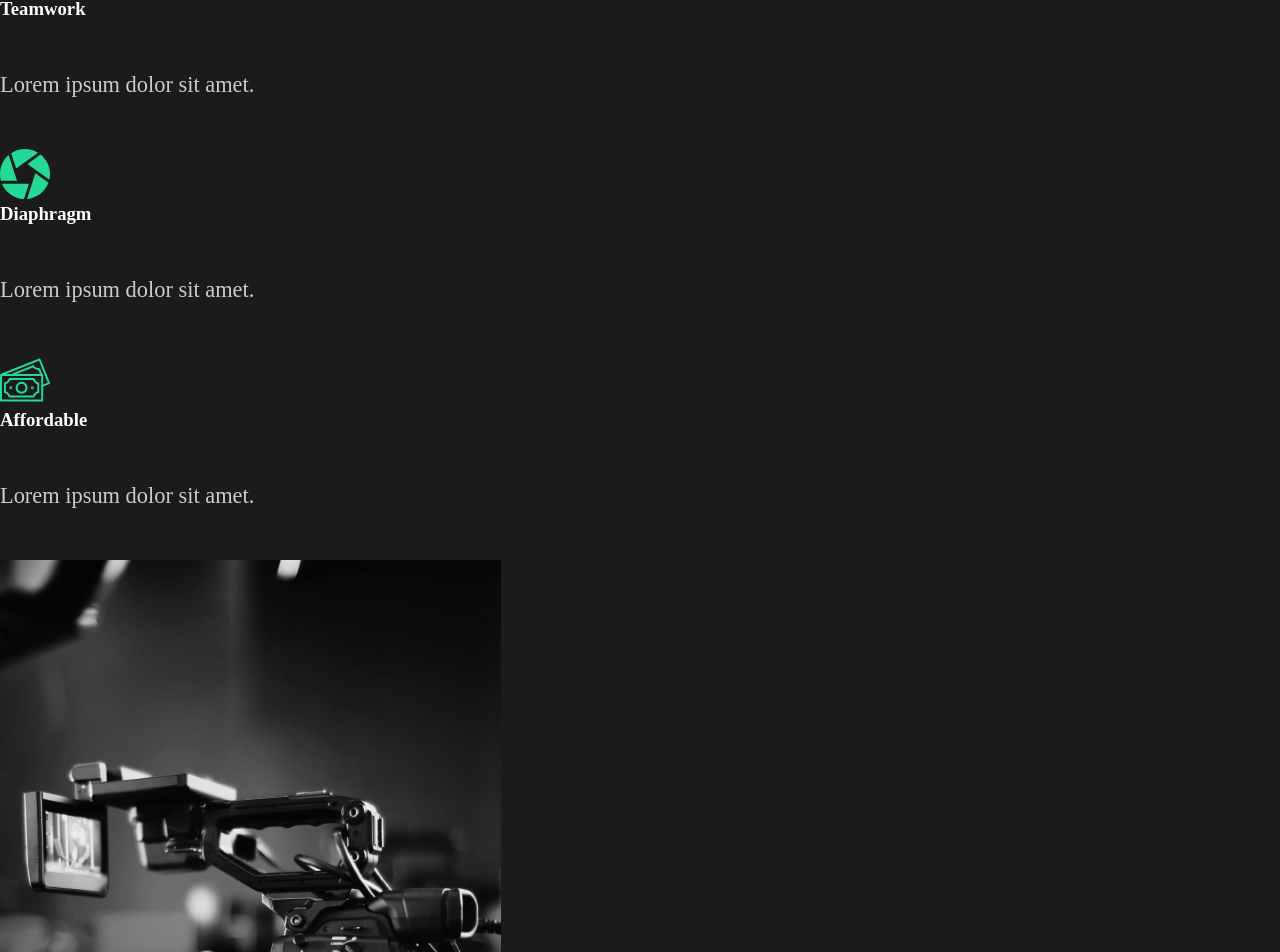
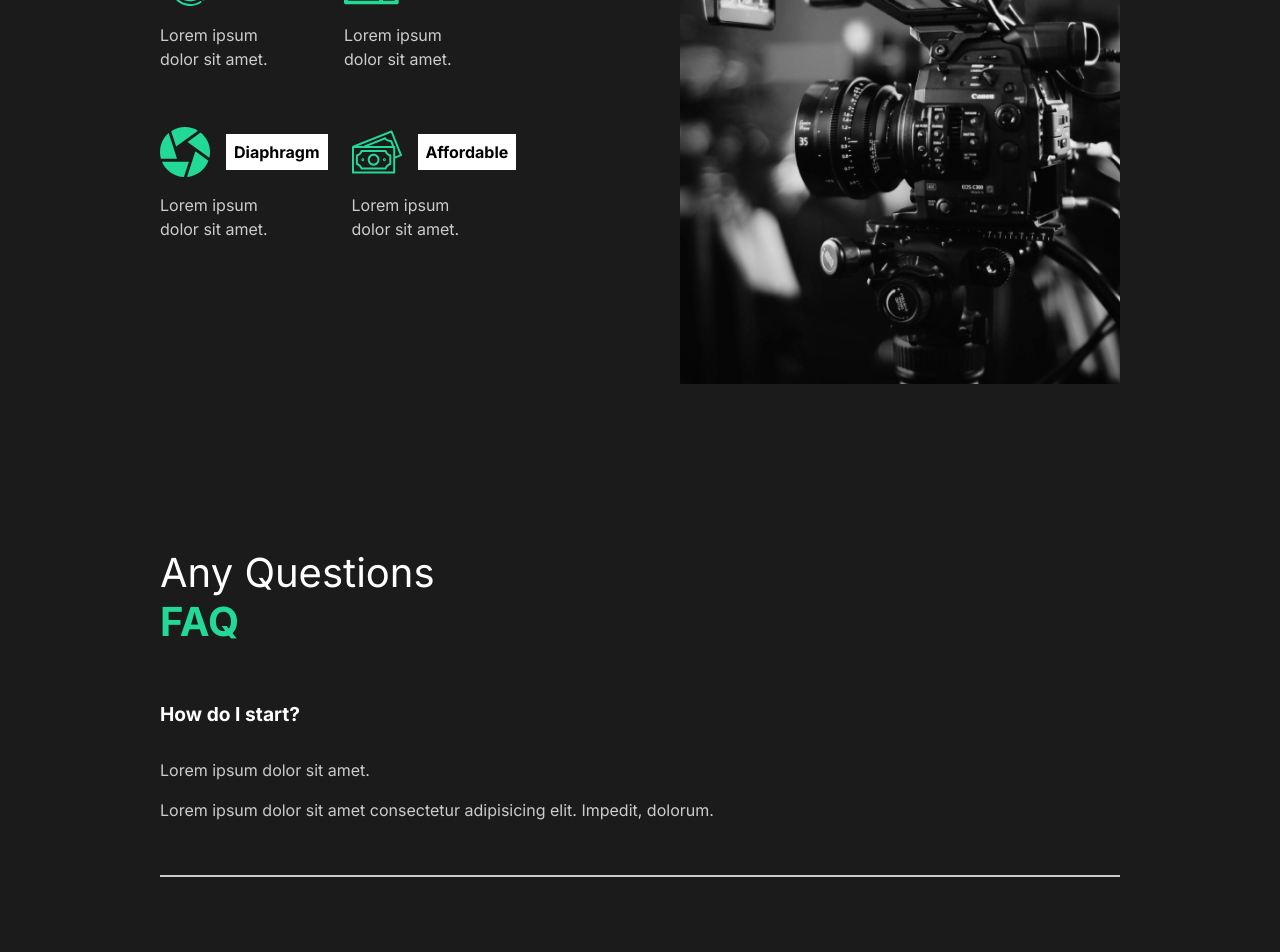
Before and after one commit to ifedayoagboola/capture-react-app, a React (Create React App) app: page / in a window 1280 px wide. Shown: the part 1140-2092 px from the top of the page. Built offline with nearby package versions, Linux system fonts and the light colour scheme.

Commit message:
6. Styling FAQ Section

```diff
--- a/public/index.html
+++ b/public/index.html
@@ -9,6 +9,8 @@
       name="description"
       content="Web site created using create-react-app"
     />
+    <link rel="preconnect" href="https://fonts.gstatic.com">
+<link href="https://fonts.googleapis.com/css2?family=Inter:wght@400;700&family=Lobster&display=swap" rel="stylesheet">
     <link rel="apple-touch-icon" href="%PUBLIC_URL%/logo192.png" />
     <!--
       manifest.json provides metadata used when your web app is installed on a
--- /dev/null
+++ b/src/Style.js
@@ -0,0 +1,29 @@
+import styled from "styled-components";
+
+export const StyledAbout = styled.div`
+  min-height: 90vh;
+  display: flex;
+  align-items: center;
+  justify-content: space-between;
+  padding: 5rem 10rem;
+  color: white;
+`;
+export const StyledDescription = styled.div`
+  flex: 1;
+  padding-right: 5rem;
+  h2 {
+    font-weight: lighter;
+  }
+`;
+export const StyledImage = styled.div`
+  flex: 1;
+  overflow: hidden;
+  img {
+    width: 100%;
+    height: 80vh;
+    object-fit: cover;
+  }
+`;
+export const StyledHide = styled.div`
+  overflow: hidden;
+`;
--- a/src/components/AboutSection.js
+++ b/src/components/AboutSection.js
@@ -3,6 +3,12 @@
 
 // styled
 import styled from "styled-components";
+import {
+  StyledAbout,
+  StyledDescription,
+  StyledHide,
+  StyledImage,
+} from "../Style";
 
 const AboutSection = () => {
   return (
@@ -34,31 +40,4 @@
   );
 };
 
-const StyledAbout = styled.div`
-  min-height: 90vh;
-  display: flex;
-  align-items: center;
-  justify-content: space-between;
-  padding: 5rem 10rem;
-  color: white;
-`;
-const StyledDescription = styled.div`
-  flex: 1;
-  padding-right: 5rem;
-  h2 {
-    font-weight: lighter;
-  }
-`;
-const StyledImage = styled.div`
-  flex: 1;
-  overflow: hidden;
-  img {
-    width: 100%;
-    height: 80vh;
-    object-fit: cover;
-  }
-`;
-const StyledHide = styled.div`
-  overflow: hidden;
-`;
 export default AboutSection;
--- a/src/components/FaqSection.js
+++ b/src/components/FaqSection.js
@@ -1,8 +1,10 @@
 import React from "react";
+import styled from "styled-components";
+import { StyledAbout } from "../Style";
 
 const FaqSection = () => {
   return (
-    <div className="faq">
+    <Faq>
       <h2>
         Any Questions <span>FAQ</span>
       </h2>
@@ -15,6 +17,7 @@
             dolorum.
           </p>
         </div>
+        <div className="faq-line"></div>
       </div>
       <div className="question">
         <h4>Daily Schedule</h4>
@@ -25,7 +28,9 @@
             dolorum.
           </p>
         </div>
+        <div className="faq-line"></div>
       </div>
+
       <div className="question">
         <h4>Different payment Methods</h4>
         <div className="answer">
@@ -35,6 +40,7 @@
             dolorum.
           </p>
         </div>
+        <div className="faq-line"></div>
       </div>
       <div className="question">
         <h4>What products do you offer</h4>
@@ -45,9 +51,37 @@
             dolorum.
           </p>
         </div>
+        <div className="faq-line"></div>
       </div>
-    </div>
+    </Faq>
   );
 };
 
+const Faq = styled(StyledAbout)`
+  display: block;
+  span {
+    display: block;
+  }
+  h2 {
+    padding-bottom: 1.5rem;
+    font-weight: lighter;
+  }
+  .faq-line {
+    background: #ccc;
+    height: 0.15rem;
+    margin: 1.3rem 0rem;
+    width: 100%;
+  }
+  .question {
+    padding: 2rem 0rem;
+    cursor: pointer;
+  }
+  .answer {
+    padding: 1.5rem 0rem;
+    p {
+      padding: 0.5rem 0rem;
+    }
+  }
+`;
+
 export default FaqSection;
--- a/src/components/GlobalStyle.js
+++ b/src/components/GlobalStyle.js
@@ -9,16 +9,19 @@
 }
 body{
     background: #1b1b1b;
+    font-family: 'Inter', sans-serif;
+
 }
 button{
     font-weight: bold;
-    font-size: 1.1rem;
+    font-size: 0.8rem;
     cursor: pointer;
-    padding: 1rem 2rem;
-    border: 3px solid #23d997;
+    padding: 0.8rem 1.5rem;
+    border: 2px solid #23d997;
     background: transparent;
     color:white;
     transition: all 0.5s ease;
+    font-family: 'Inter', sans-serif;
     &:hover{
         background-color: #23d997;
         color:white;
@@ -26,7 +29,7 @@
 }
 h2{
         font-weight:lighter;
-        font-size: 4rem;
+        font-size: 2.5rem;
     }
     h3{
         color: white;
@@ -34,6 +37,8 @@
     }
     h4{
         font-weight: bold;
+        font-size: 1.2rem;
+
     }
     a{
         font-size: 1.1.rem;
@@ -45,7 +50,7 @@
     p{
         padding: 3rem 0rem;
         color: #ccc;
-        font-size: 1.4rem;
+        font-size: 1rem;
         line-height: 150%;
 
     }
--- a/src/components/ServicesSection.js
+++ b/src/components/ServicesSection.js
@@ -5,49 +5,81 @@
 import teamwork from "../img/teamwork.svg";
 import home2 from "../img/home2.png";
 
+import styled from "styled-components";
+import { StyledAbout, StyledDescription, StyledImage } from "../Style";
+
 const ServicesSection = () => {
   return (
-    <div className="services">
-      <div className="description">
+    <StyledServices>
+      <StyledDescription>
         <h2>
           High <span>quality </span> service
         </h2>
-      </div>
-      <div className="cards">
-        <div className="card">
+        <Cards>
+          <Card>
             <div className="icon">
               <img src={clock} alt="clock" />
               <h3>Efficient</h3>
             </div>
             <p>Lorem ipsum dolor sit amet.</p>
-        </div>
-        <div className="card">
+          </Card>
+          <Card>
             <div className="icon">
               <img src={teamwork} alt="teamwork" />
               <h3>Teamwork</h3>
             </div>
             <p>Lorem ipsum dolor sit amet.</p>
-        </div>
-        <div className="card">
+          </Card>
+          <Card>
             <div className="icon">
               <img src={diaphragm} alt="diaphragm" />
               <h3>Diaphragm</h3>
             </div>
             <p>Lorem ipsum dolor sit amet.</p>
-        </div>
-        <div className="card">
+          </Card>
+          <Card>
             <div className="icon">
               <img src={money} alt="money" />
               <h3>Affordable</h3>
             </div>
             <p>Lorem ipsum dolor sit amet.</p>
-        </div>
-      </div>
-      <div className="image">
+          </Card>
+        </Cards>
+      </StyledDescription>
+      <StyledImage>
         <img src={home2} alt="home2" />
-      </div>
-    </div>
+      </StyledImage>
+    </StyledServices>
   );
 };
 
+const StyledServices = styled(StyledAbout)`
+  h2 {
+    padding-bottom: 3rem;
+  }
+  p {
+    width: 70%;
+    padding: 1rem 0rem 2rem 0rem;
+  }
+`;
+const Cards = styled.div`
+  display: flex;
+  flex-wrap: wrap;
+  gap: 1.5rem;
+`;
+const Card = styled.div`
+  flex-basis: 10rem;
+  .icon {
+    display: flex;
+    align-items: center;
+    h3 {
+      margin-left: 1rem;
+      background: white;
+      color: black;
+      padding: 0.5rem;
+      font-size: 1rem;
+    }
+  }
+`;
+
 export default ServicesSection;
```
Lines whose indentation alone changed are shown as unchanged.
